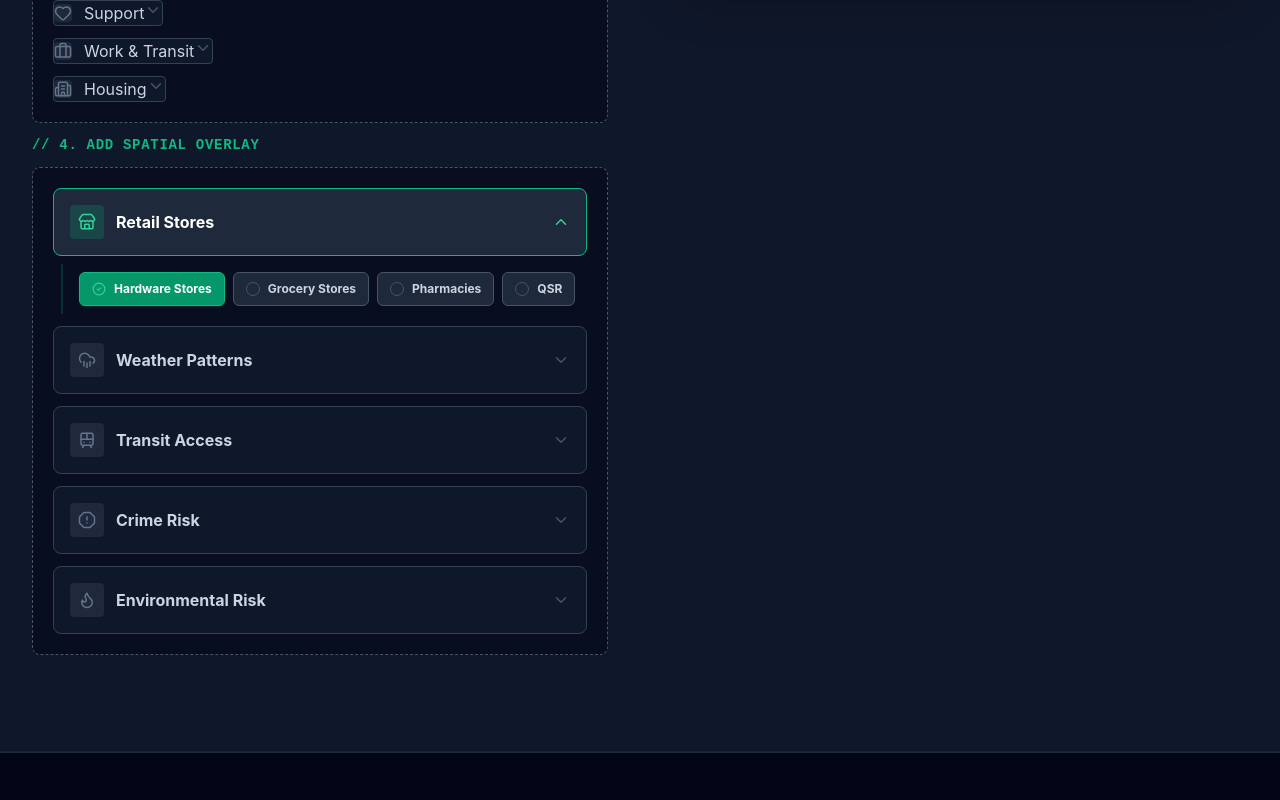
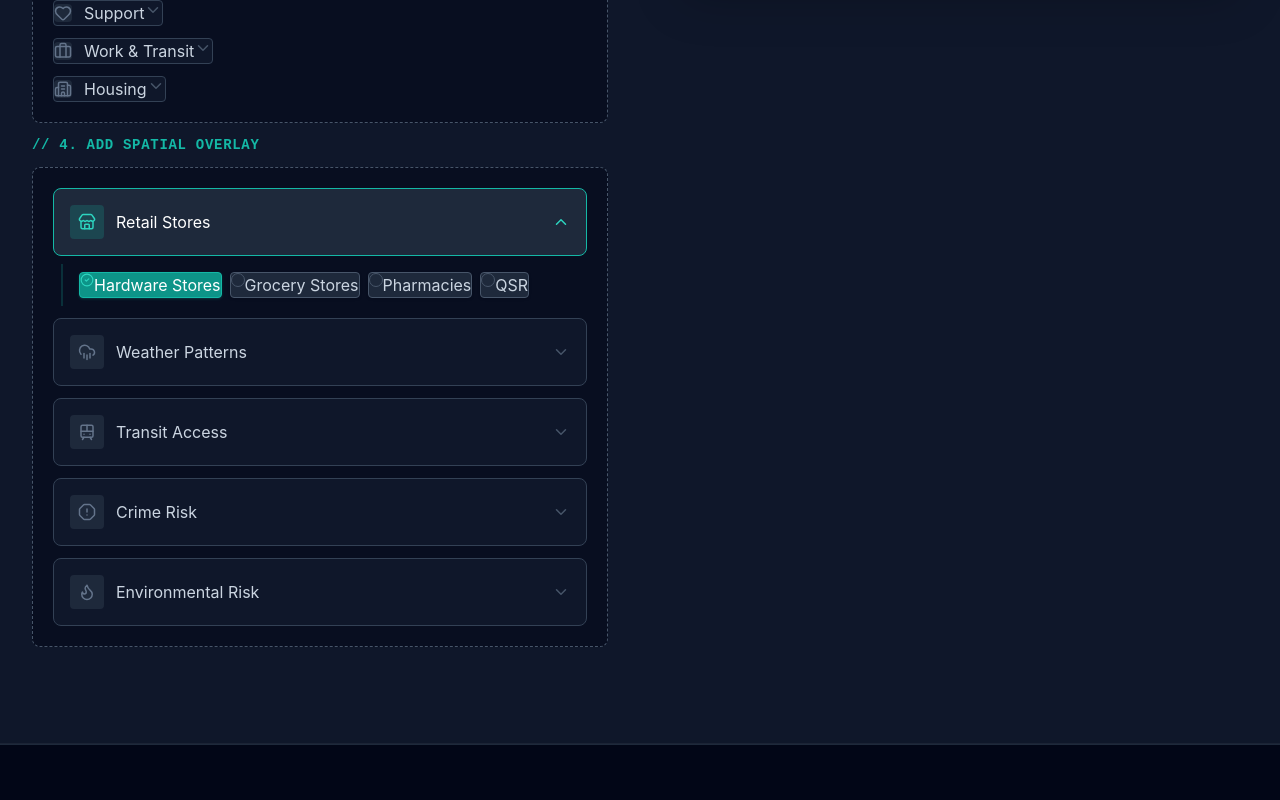
Before and after one commit to jga9f/modelparallel, a React (Vite) app: page / in a window 1280 px wide. Shown: the part 4060-4860 px from the top of the page. Built offline with nearby package versions, Linux system fonts and the light colour scheme.

Commit message:
Refine Spatial colors to Teal, remove Case Studies subtitle

```diff
--- a/src/App.jsx
+++ b/src/App.jsx
@@ -488,7 +488,7 @@ const SignalBuilder = () => {
 
                 {/* 4. SPATIAL OVERLAY BLOCK */}
                 <div className="space-y-3">
-                  <div className="text-sm text-emerald-500 uppercase tracking-wider font-bold font-mono"> // 4. ADD SPATIAL OVERLAY</div>
+                  <div className="text-sm text-teal-500 uppercase tracking-wider font-bold font-mono"> // 4. ADD SPATIAL OVERLAY</div>
                   <div className="p-5 rounded-lg border border-dashed border-slate-600 bg-slate-950/50">
                     <div className="grid grid-cols-1 gap-3">
                       {SPATIAL_PACKS.map((pack) => (
@@ -496,33 +496,33 @@ const SignalBuilder = () => {
                           <button
                             onClick={() => setSelectedSpatialPack(selectedSpatialPack === pack.id ? null : pack.id)}
                             className={`w-full flex items-center justify-between p-4 rounded-lg border transition-all ${selectedSpatialPack === pack.id
-                              ? 'bg-slate-800 border-emerald-500'
+                              ? 'bg-slate-800 border-teal-500'
                               : 'bg-slate-900 border-slate-700 hover:border-slate-600'
                               } `}
                           >
                             <div className="flex items-center gap-3">
-                              <div className={`p-2 rounded ${selectedSpatialPack === pack.id ? 'bg-emerald-500/20 text-emerald-400' : 'bg-slate-800 text-slate-500'} `}>
+                              <div className={`p-2 rounded ${selectedSpatialPack === pack.id ? 'bg-teal-500/20 text-teal-400' : 'bg-slate-800 text-slate-500'} `}>
                                 {pack.icon && <pack.icon size={18} />}
                               </div>
-                              <span className={`font-bold ${selectedSpatialPack === pack.id ? 'text-white' : 'text-slate-300'} `}>{pack.name}</span>
+                              <span className={`font - bold ${selectedSpatialPack === pack.id ? 'text-white' : 'text-slate-300'} `}>{pack.name}</span>
                             </div>
-                            <ChevronDown size={18} className={`transition-transform ${selectedSpatialPack === pack.id ? 'rotate-180 text-emerald-400' : 'text-slate-600'} `} />
+                            <ChevronDown size={18} className={`transition - transform ${selectedSpatialPack === pack.id ? 'rotate-180 text-teal-400' : 'text-slate-600'} `} />
                           </button>
 
                           {/* EXPANDED CONTENT */}
                           {(selectedSpatialPack === pack.id && pack.id === 'Retail') && (
-                            <div className="mt-2 ml-2 pl-4 border-l-2 border-emerald-500/20 py-2 space-y-2">
+                            <div className="mt-2 ml-2 pl-4 border-l-2 border-teal-500/20 py-2 space-y-2">
                               <div className="flex flex-wrap gap-2">
                                 {['Hardware Stores', 'Grocery Stores', 'Pharmacies', 'QSR'].map(sub => (
                                   <button
                                     key={sub}
                                     onClick={() => toggleItem(spatialVars, setSpatialVars, sub)}
-                                    className={`flex items-center gap-2 px-3 py-2 rounded-md text-xs font-bold border shadow-sm transition-all w-full md:w-auto ${spatialVars.includes(sub)
-                                      ? 'bg-emerald-600 border-emerald-500 text-white shadow-emerald-500/20'
+                                    className={`flex items - center gap - 2 px - 3 py - 2 rounded - md text - xs font - bold border shadow - sm transition - all w - full md: w - auto ${spatialVars.includes(sub)
+                                      ? 'bg-teal-600 border-teal-500 text-white shadow-teal-500/20'
                                       : 'bg-slate-800 border-slate-600 text-slate-300 hover:bg-slate-700 hover:border-slate-500'
                                       } `}
                                   >
-                                    {spatialVars.includes(sub) ? <CheckCircle2 size={14} className="text-emerald-400" /> : <div className="w-3.5 h-3.5 rounded-full border border-slate-600"></div>}
+                                    {spatialVars.includes(sub) ? <CheckCircle2 size={14} className="text-teal-400" /> : <div className="w-3.5 h-3.5 rounded-full border border-slate-600"></div>}
                                     {sub}
                                   </button>
                                 ))}
@@ -531,18 +531,18 @@ const SignalBuilder = () => {
                           )}
 
                           {(selectedSpatialPack === pack.id && pack.id === 'Environment') && (
-                            <div className="mt-2 ml-2 pl-4 border-l-2 border-emerald-500/20 py-2 space-y-2">
+                            <div className="mt-2 ml-2 pl-4 border-l-2 border-teal-500/20 py-2 space-y-2">
                               <div className="flex flex-wrap gap-2">
                                 {['Flood Zones (FEMA)', 'Fire Severity', 'Urban Heat Islands', 'Air Quality Index'].map(sub => (
                                   <button
                                     key={sub}
                                     onClick={() => toggleItem(spatialVars, setSpatialVars, sub)}
-                                    className={`flex items-center gap-2 px-3 py-2 rounded-md text-xs font-bold border shadow-sm transition-all w-full md:w-auto ${spatialVars.includes(sub)
-                                      ? 'bg-emerald-600 border-emerald-500 text-white shadow-emerald-500/20'
+                                    className={`flex items - center gap - 2 px - 3 py - 2 rounded - md text - xs font - bold border shadow - sm transition - all w - full md: w - auto ${spatialVars.includes(sub)
+                                      ? 'bg-teal-600 border-teal-500 text-white shadow-teal-500/20'
                                       : 'bg-slate-800 border-slate-600 text-slate-300 hover:bg-slate-700 hover:border-slate-500'
                                       } `}
                                   >
-                                    {spatialVars.includes(sub) ? <CheckCircle2 size={14} className="text-emerald-400" /> : <div className="w-3.5 h-3.5 rounded-full border border-slate-600"></div>}
+                                    {spatialVars.includes(sub) ? <CheckCircle2 size={14} className="text-teal-400" /> : <div className="w-3.5 h-3.5 rounded-full border border-slate-600"></div>}
                                     {sub}
                                   </button>
                                 ))}
@@ -608,7 +608,6 @@ const GridCaseStudies = () => {
       <div className="max-w-7xl mx-auto px-4 sm:px-6 lg:px-8">
         <div className="text-center mb-16">
           <h2 className="text-3xl font-bold text-white mb-4">Case <span className="text-sky-400">Studies</span></h2>
-          <p className="text-slate-400">See how Companies are Using Twin</p>
         </div>
 
         <div className="grid md:grid-cols-3 gap-8">
```
